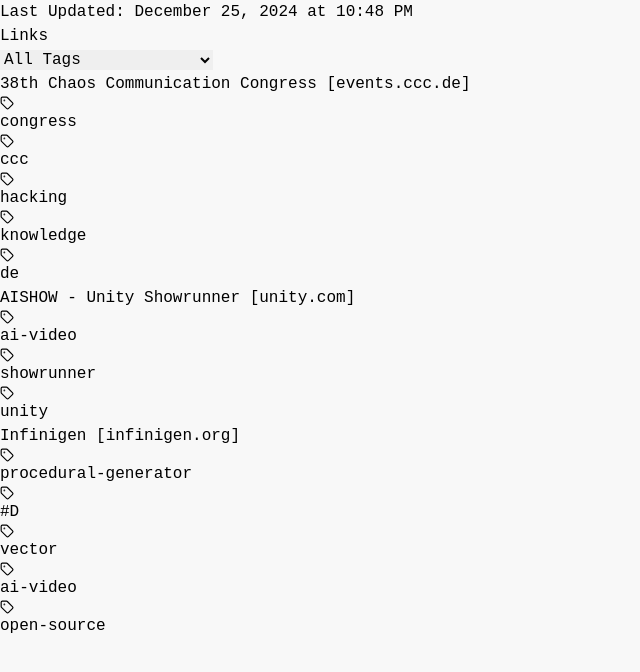
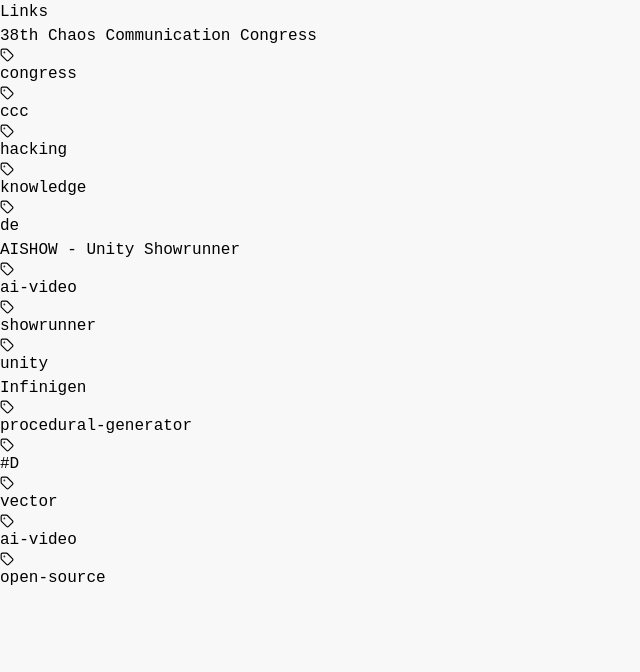
Before and after one commit to Mediaeater/link-blog, a React (Vite) app: page / in a window 1280 px wide. Shown: the top 672 px of the page, without its empty margins (0-640 px from the left). Built offline with nearby package versions, Linux system fonts and the light colour scheme.

Commit message:
Update LinkBlog with export functionality

```diff
--- a/src/components/LinkBlog.jsx
+++ b/src/components/LinkBlog.jsx
@@ -2,19 +2,15 @@
 import { Card, CardContent } from './ui/card';
 import { Input } from './ui/input';
 import { Button } from './ui/button';
-import { Tag, Plus, X } from 'lucide-react';
+import { Tag, Plus, X, Download } from 'lucide-react';
 
 const ADMIN_USER = 'Mediaeater';
-const MAX_TITLE_LENGTH = 120;
 
 const LinkBlog = () => {
   const [links, setLinks] = useState([]);
   const [newLink, setNewLink] = useState({ url: '', source: '', tags: [] });
   const [currentTag, setCurrentTag] = useState('');
   const [isAdmin, setIsAdmin] = useState(false);
-  const [selectedTag, setSelectedTag] = useState('');
-  const [lastUpdated, setLastUpdated] = useState(null);
-  const [allTags, setAllTags] = useState([]);
 
   useEffect(() => {
     fetchLinks();
@@ -26,32 +22,20 @@
     try {
       const response = await fetch('/link-blog/data/links.json');
       const data = await response.json();
-      if (data && data.links) {
       setLinks(data.links);
-        setLastUpdated(data.lastUpdated || new Date().toISOString());
-
-        // Extract all unique tags
-        const tags = new Set();
-        data.links.forEach(link => {
-          link.tags.forEach(tag => tags.add(tag));
-        });
-        setAllTags([...tags]);
-      } else {
-        console.error('No links found in data');
-      }
     } catch (error) {
       console.error('Error fetching links:', error);
+      // If fetch fails, try loading from localStorage
+      const savedLinks = JSON.parse(localStorage.getItem('links') || '[]');
+      setLinks(savedLinks);
     }
   };
 
   const addLink = () => {
     if (newLink.url && newLink.source && isAdmin) {
-      if (newLink.source.length > MAX_TITLE_LENGTH) {
-        alert(`Title must be less than ${MAX_TITLE_LENGTH} characters`);
-        return;
-      }
-      const updatedLinks = [...links, { ...newLink, id: Date.now() }];
+      const updatedLinks = [...links, { ...newLink, id: Date.now().toString() }];
       setLinks(updatedLinks);
+      localStorage.setItem('links', JSON.stringify(updatedLinks));
       setNewLink({ url: '', source: '', tags: [] });
     }
   };
@@ -70,40 +54,32 @@
     });
   };
 
-  const filteredLinks = selectedTag
-    ? links.filter(link => link.tags.includes(selectedTag))
-    : links;
-
-  const formatDate = (dateString) => {
-    return new Date(dateString).toLocaleDateString('en-US', {
-      year: 'numeric',
-      month: 'long',
-      day: 'numeric',
-      hour: '2-digit',
-      minute: '2-digit'
-    });
+  const downloadLinksJson = () => {
+    const data = {
+      links: links
     };
-
-  const extractDomain = (url) => {
-    try {
-      const domain = new URL(url).hostname;
-      return domain.replace('www.', '');
-    } catch {
-      return url;
-    }
+    const blob = new Blob([JSON.stringify(data, null, 2)], { type: 'application/json' });
+    const url = URL.createObjectURL(blob);
+    const a = document.createElement('a');
+    a.href = url;
+    a.download = 'links.json';
+    document.body.appendChild(a);
+    a.click();
+    document.body.removeChild(a);
+    URL.revokeObjectURL(url);
   };
 
   return (
-    <div className="max-w-4xl mx-auto p-4 font-mono">
-      {lastUpdated && (
-        <div className="mb-6 text-sm text-gray-600">
-          Last Updated: {formatDate(lastUpdated)}
-        </div>
-      )}
-
+    <div className="max-w-4xl mx-auto p-4">
       {isAdmin && (
         <div className="mb-8">
-          <h1 className="text-2xl font-bold mb-4">Add New Link</h1>
+          <div className="flex justify-between items-center mb-4">
+            <h1 className="text-2xl font-bold">Add New Link</h1>
+            <Button onClick={downloadLinksJson} className="flex items-center gap-2">
+              <Download size={16} />
+              Export Links
+            </Button>
+          </div>
           <Card>
             <CardContent className="pt-6">
               <div className="space-y-4">
@@ -118,14 +94,10 @@
                   <Input
                     type="text"
                     placeholder="Source Name"
-                    maxLength={MAX_TITLE_LENGTH}
                     value={newLink.source}
                     onChange={(e) => setNewLink({ ...newLink, source: e.target.value })}
                     className="mb-2"
                   />
-                  <div className="text-sm text-gray-500 mb-2">
-                    {newLink.source.length}/{MAX_TITLE_LENGTH} characters
-                  </div>
                   <div className="flex gap-2 mb-2">
                     <Input
                       type="text"
@@ -147,20 +119,20 @@
                     {newLink.tags.map(tag => (
                       <span
                         key={tag}
-                        className="bg-gray-100 text-gray-800 px-2 py-1 rounded-none flex items-center gap-1"
+                        className="bg-blue-100 text-blue-800 px-2 py-1 rounded-full flex items-center gap-1"
                       >
                         <Tag size={14} />
                         {tag}
                         <button
                           onClick={() => removeTag(tag)}
-                          className="hover:text-gray-600"
+                          className="hover:text-blue-600"
                         >
                           <X size={14} />
                         </button>
                       </span>
                     ))}
                   </div>
-                  <Button onClick={addLink} className="w-full rounded-none">Add Link</Button>
+                  <Button onClick={addLink} className="w-full">Add Link</Button>
                 </div>
               </div>
             </CardContent>
@@ -169,43 +141,26 @@
       )}
 
       <div>
-        <div className="flex items-center justify-between mb-4">
-          <h2 className="text-2xl font-bold">Links</h2>
-          {allTags.length > 0 && (
-            <select
-              value={selectedTag}
-              onChange={(e) => setSelectedTag(e.target.value)}
-              className="border rounded-none p-2 font-mono"
-            >
-              <option value="">All Tags</option>
-              {allTags.map(tag => (
-                <option key={tag} value={tag}>{tag}</option>
-              ))}
-            </select>
-          )}
-        </div>
+        <h2 className="text-2xl font-bold mb-4">Links</h2>
         <div className="space-y-4">
-          {filteredLinks.map(link => (
-            <Card key={link.id} className="rounded-none border-gray-200">
+          {links.map(link => (
+            <Card key={link.id}>
               <CardContent className="pt-6">
                 <div className="flex justify-between items-start">
                   <div>
-                    <div className="link-title">
                     <a
                       href={link.url}
                       target="_blank"
                       rel="noopener noreferrer"
-                        className="text-blue-600 hover:text-blue-800 no-underline hover:underline"
+                      className="text-lg font-medium text-blue-600 hover:text-blue-800"
                     >
-                        {link.source} [{extractDomain(link.url)}]
+                      {link.source}
                     </a>
-                    </div>
                     <div className="flex flex-wrap gap-2 mt-2">
                       {link.tags.map(tag => (
                         <span
                           key={tag}
-                          className="bg-gray-100 text-gray-800 px-2 py-1 rounded-none inline-flex items-center gap-1 cursor-pointer"
-                          onClick={() => setSelectedTag(tag)}
+                          className="bg-blue-100 text-blue-800 px-2 py-1 rounded-full flex items-center gap-1"
                         >
                           <Tag size={14} />
                           {tag}
```
Lines whose indentation alone changed are shown as unchanged.
